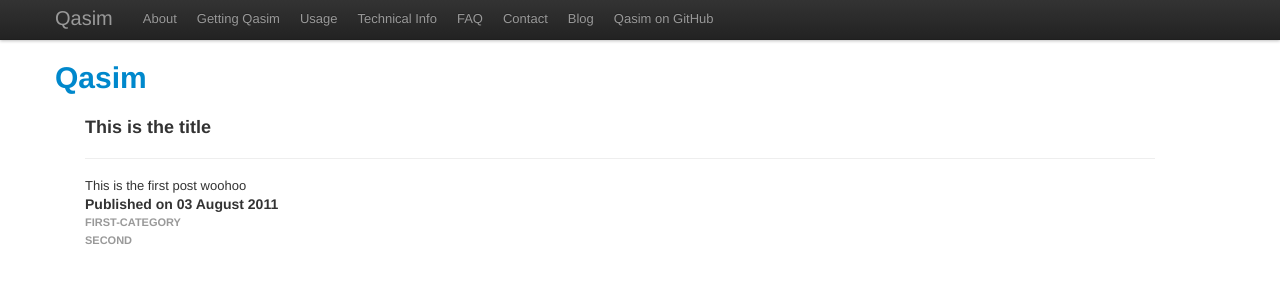
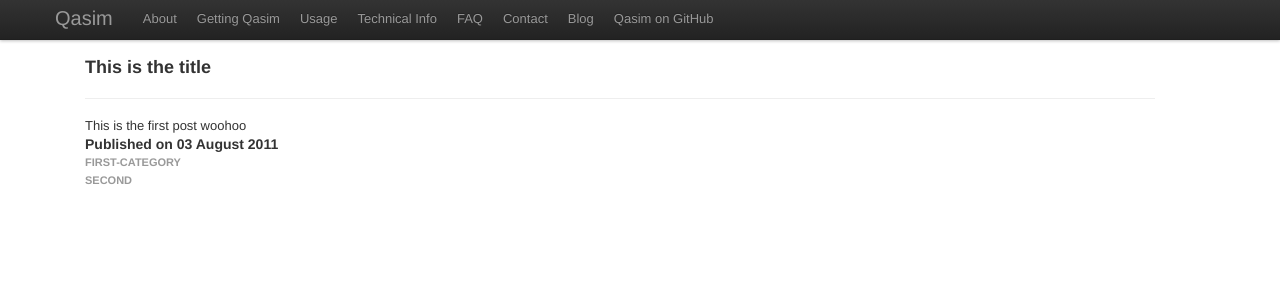
Before and after one commit to glenux/qasim, a Jekyll site: the page built from _posts/2011/2011-08-03-first-post.mdown, in a window 1280 px wide. Shown: the top 300 px of the page. Built offline with Jekyll 4.4.1, drawn with Linux system fonts in a browser that asks for light colours.

Commit message:
css: Fix bad selector

```diff
--- a/css/style.css
+++ b/css/style.css
@@ -1,4 +1,4 @@
-body {
-    padding-top: 60px;
-    padding-bottom: 40px;
+.container .hero-unit {
+    margin-top: 60px;
+    margin-bottom: 40px;
 }
```
